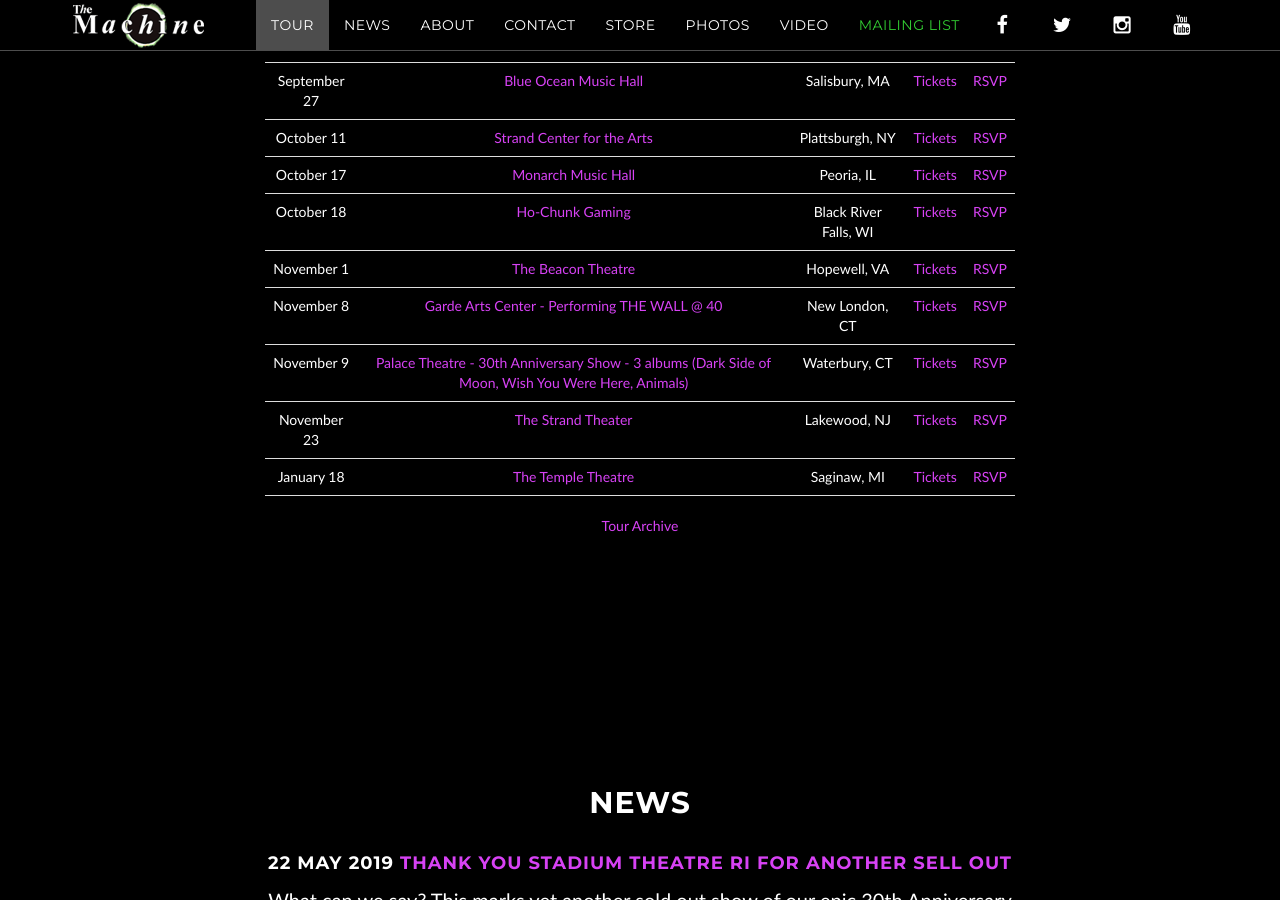
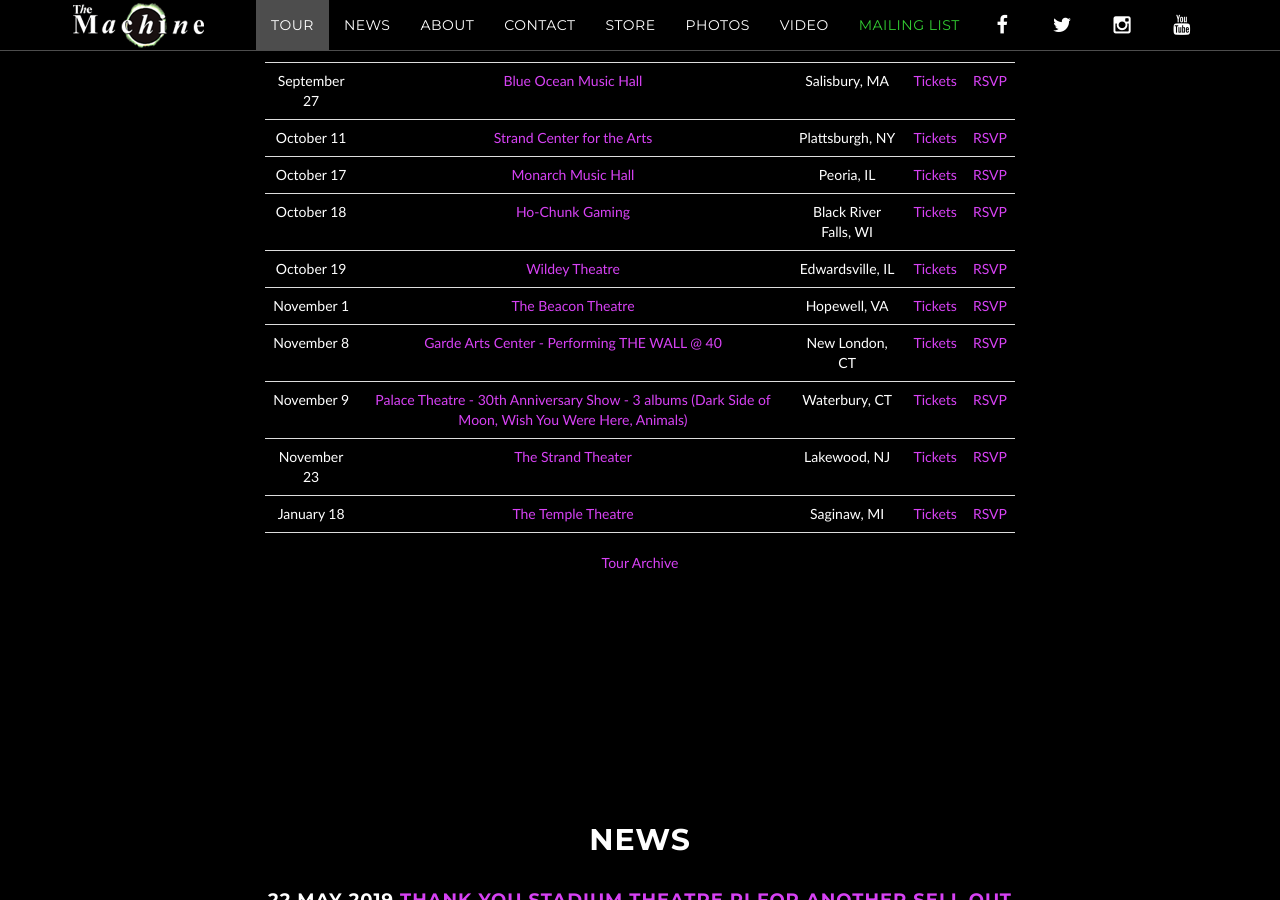
Before and after one commit to machineweb/machineweb.github.io, a Jekyll site: the page built from index.html, in a window 1280 px wide and 900 px high, scrolled down 1258 px. Built offline with Jekyll 4.4.1, drawn with Linux system fonts in a browser that asks for light colours; comment, search, counter and statistics services are not loaded.

Commit message:
New tour item

```diff
--- a/_data/tour.yml
+++ b/_data/tour.yml
@@ -3945,3 +3945,11 @@
     tickets-url: ""
     rsvp-url: ""
     order: "1571284800000"
+
+  - date: "October 19 2019"
+    venue: "Wildey Theatre"
+    venue-url: ""
+    location: "Edwardsville, IL"
+    tickets-url: ""
+    rsvp-url: ""
+    order: "1571457600000"
```
